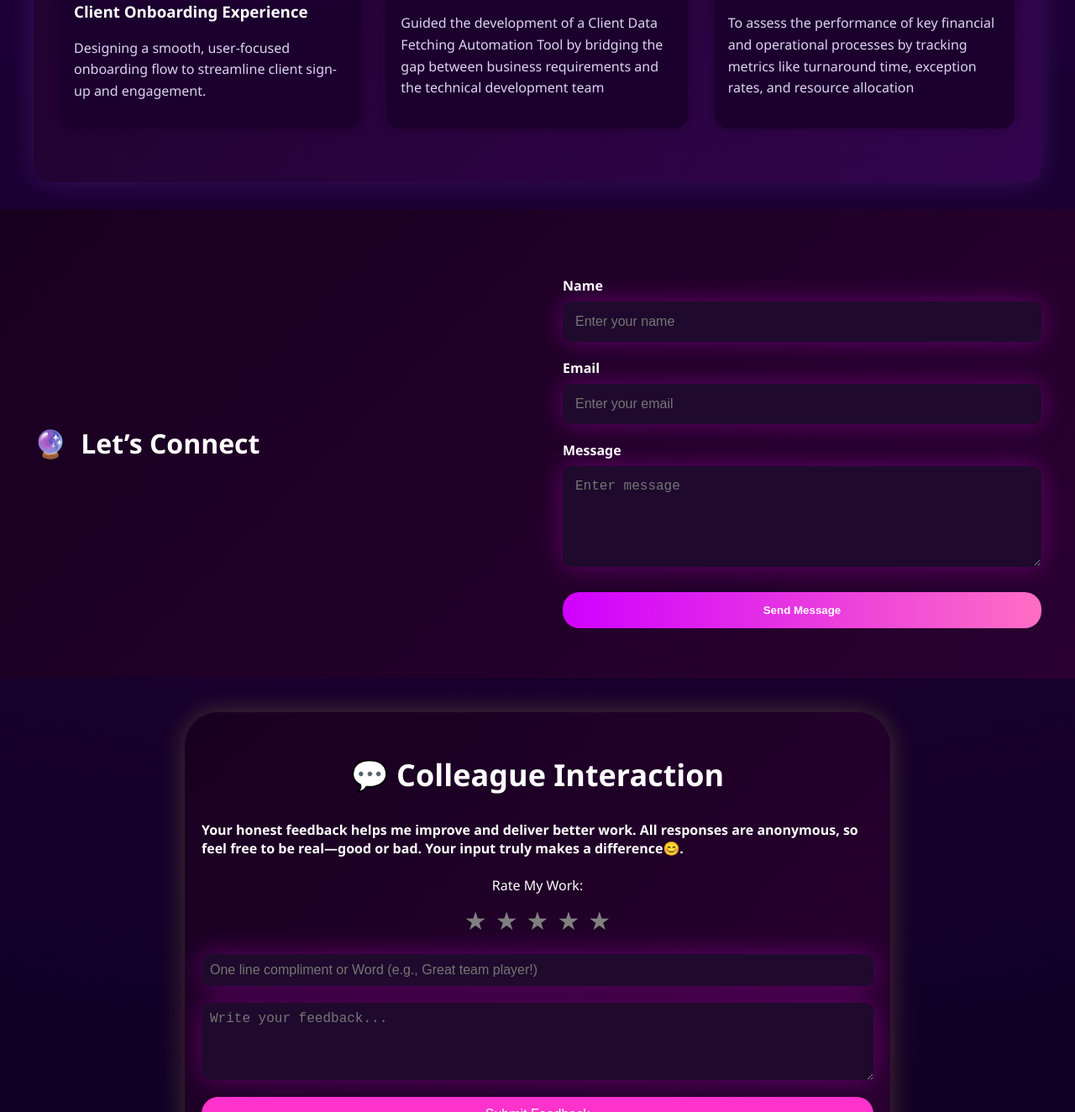
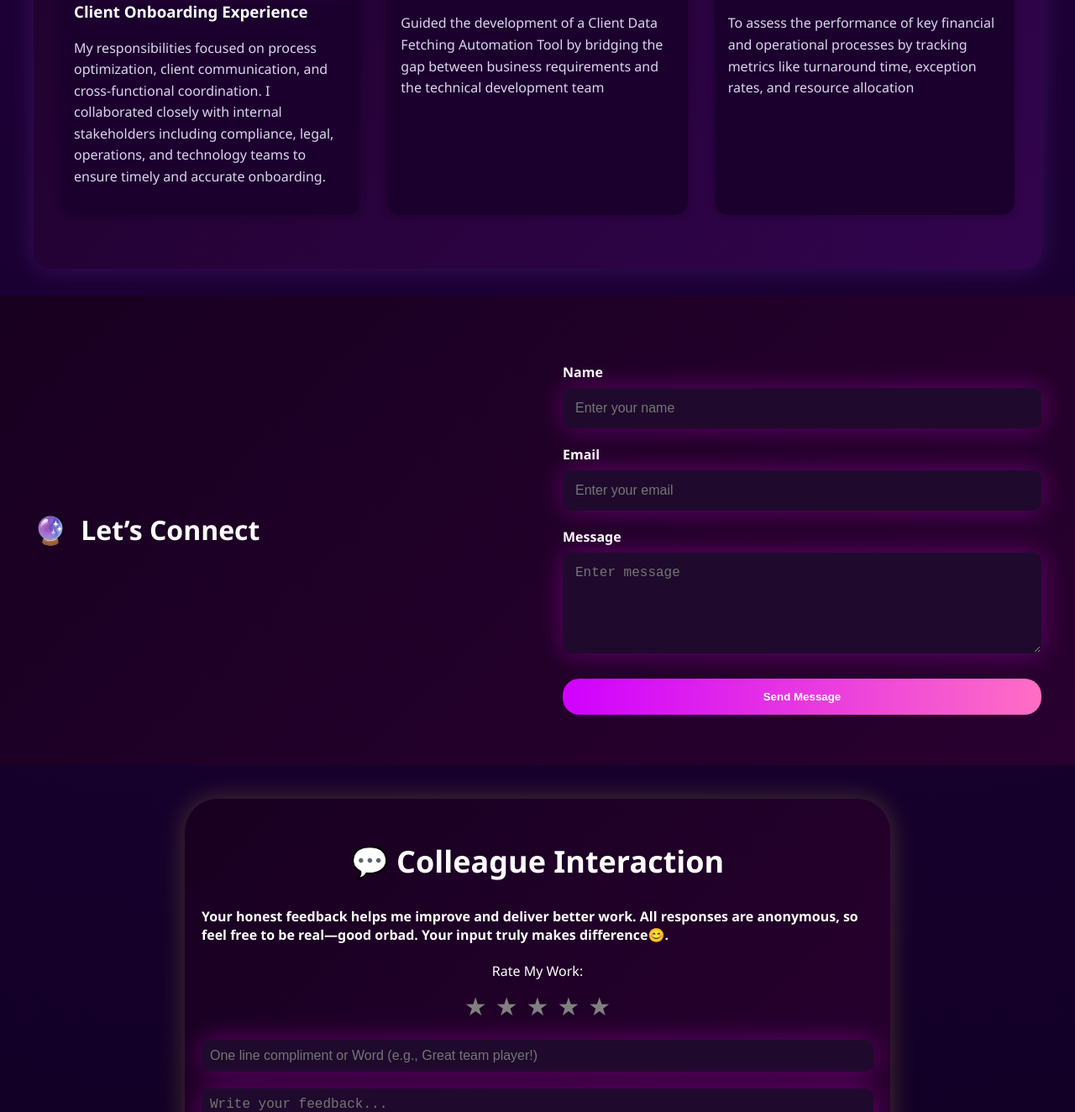
Before and after one commit to harrshadabendee/mywebsite, a plain HTML site: page index.html in a window 1280 px wide. Shown: the part 1977-3301 px from the top of the page at 84% size. Drawn offline with Linux system fonts and the light colour scheme; no server answers.

Commit message:
Update index.html

```diff
--- a/index.html
+++ b/index.html
@@ -450,7 +450,7 @@
 
           </div>
         <h3>Client Onboarding Experience</h3>
-        <p>Designing a smooth, user-focused onboarding flow to streamline client sign-up and engagement.</p>
+        <p>My responsibilities focused on process optimization, client communication, and cross-functional coordination. I collaborated closely with internal stakeholders including compliance, legal, operations, and technology teams to ensure timely and accurate onboarding.</p>
 
       </div>
 
@@ -696,7 +696,7 @@
 style="background: linear-gradient(135deg, #180020, #290030);
 color: white; padding: 40px 20px; border-radius: 40px; margin: 40px auto; max-width: 800px; box-shadow: 0 0 30px rgba(234, 202, 72, 0.247);">
     <h2 style="text-align: center; margin-bottom: 30px;">💬 Colleague Interaction</h2>
-    <h4>Your honest feedback helps me improve and deliver better work. All responses are anonymous, so feel free to be real—good or bad. Your input truly makes a difference😊. </h4>
+    <h4>Your honest feedback helps me improve and deliver better work. All responses are anonymous, so feel free to be real—good orbad. Your input truly makes difference😊. </h4>
 
 
 
```
